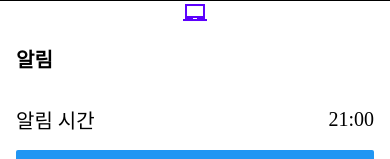
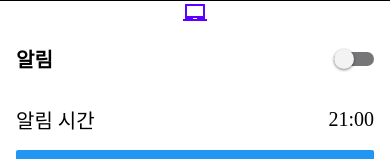
Before and after one commit to KimBeomGi/haruDiary, a React Native app in the folder haruDiary/Frontend/haruDiary/: screen /AlarmSet in a window 390 px wide. Shown: the top 159 px of the page. Built offline with nearby package versions, Linux system fonts and the light colour scheme.

Commit message:
"asycnStorage에 alaram 설정여부 저장"

```diff
--- a/haruDiary/Frontend/haruDiary/src/asyncStorage/asyncStorage.ts
+++ b/haruDiary/Frontend/haruDiary/src/asyncStorage/asyncStorage.ts
@@ -97,10 +97,11 @@ export const whatFSValueGet = async () => {
 };
 
 // 알림 시간 저장
-export const whenAlarmTimeSet = async (value1:number) => {
+export const whenAlarmTimeSet = async (value1:number, value2:boolean) => {
   try {
     const value = {
       theDate : value1,
+      isAlaramEnabled : value2
     }
     const jsonValue = JSON.stringify(value);
     await AsyncStorage.setItem('whenAlarmTime', jsonValue);
@@ -117,7 +118,7 @@ export const whenAlarmTimeGet = async () => {
     const jsonValue = await AsyncStorage.getItem('whenAlarmTime');
     if(jsonValue === null){
       const now = new Date()
-      whenAlarmTimeSet(now.getTime())
+      whenAlarmTimeSet(now.getTime(), true)
       whenAlarmTimeGet()
     }else{
       return JSON.parse(jsonValue);
--- a/haruDiary/Frontend/haruDiary/src/screens/setting/AlarmSetScreen.tsx
+++ b/haruDiary/Frontend/haruDiary/src/screens/setting/AlarmSetScreen.tsx
@@ -1,6 +1,6 @@
 import { useFocusEffect, useNavigation } from '@react-navigation/native';
 import React, { useState } from 'react';
-import { SafeAreaView, Text, View, Button, StyleSheet, ScrollView, TouchableOpacity } from 'react-native';
+import { SafeAreaView, Text, View, Button, StyleSheet, ScrollView, TouchableOpacity, Switch } from 'react-native';
 import { NativeStackNavigationProp } from '@react-navigation/native-stack';
 import { RootStackParamList } from '../../navigations/AppNavigator'; // RootStackParamList를 가져옵니다.
 
@@ -36,16 +36,26 @@ function AlarmSetScreen(): React.JSX.Element {
   const [time, setTime] = useState("21:00")
   const [dateTimeMode, setDateTimeMode] = useState<'time'|'date'>('time');
   // const [show, setShow] = useState(false);
+  // 알림 토글
+  const [isAlarmEnabled, setIsAlarmEnabled] = useState(false); // 토글 상태
+  const [triggerId, setTriggerId] = useState<string | null>(null); // 예약된 알림의 triggerId
 
-  const onChange = (event:DateTimePickerEvent, selectedDate: Date|undefined) => {
+  const handleAlarmTime = (event:DateTimePickerEvent, selectedDate: Date|undefined) => {
     const currentDate = selectedDate;
     setIsAlarmSetOpen(false)
     if(currentDate){
       setDate(currentDate);
       setTime(currentDate.toTimeString().slice(0,5))
-      whenAlarmTimeSet(selectedDate.getTime())// 선택한 Date getTime으로 unix 타임스탬프로 변환후 저장하기
+      whenAlarmTimeSet(selectedDate.getTime(), isAlarmEnabled)// 선택한 Date getTime으로 unix 타임스탬프로 변환후 저장하기
     }
   };
+
+  const handleIsAlarmEnabled = () => {
+    const tmp = !isAlarmEnabled
+    setIsAlarmEnabled(tmp)
+    whenAlarmTimeSet(date.getTime(), tmp)
+  }
+
 
   useFocusEffect(
     React.useCallback(() => {
@@ -58,6 +68,7 @@ function AlarmSetScreen(): React.JSX.Element {
         if (value) {
           setDate(new Date(value.theDate))  // unix 타임스탬프로 변환해서 저장한 것을 다시 Date형식으로 변환
           setTime(new Date(value.theDate).toTimeString().slice(0,5))
+          setIsAlarmEnabled(value.isAlaramEnabled)
           // setIsCheck(true)  // value가 들어온 후에 렌더링하기 위함.
         }
       };
@@ -96,6 +107,19 @@ function AlarmSetScreen(): React.JSX.Element {
       name: 'Default Channel',
     });
 
+    // Required for iOS
+    // See https://notifee.app/react-native/docs/ios/permissions
+    await notifee.requestPermission();
+
+    // const notificationId = await notifee.displayNotification({
+    //   id: '123',
+    //   title: 'Notification Title',
+    //   body: 'Main body content of the notification',
+    //   android: {
+    //     channelId,
+    //   },
+    // });
+
     // Display a notification
     await notifee.displayNotification({
       title: '일기 작성 시간!',  //Notification Title
@@ -131,7 +155,14 @@ function AlarmSetScreen(): React.JSX.Element {
           </Text>
           {/* 토글 버튼 */}
           <View>
-
+            <Switch
+              trackColor={{false: '#767577', true: '#81b0ff'}}
+              thumbColor={isAlarmEnabled ? '#b485ff' : '#f4f3f4'}
+              ios_backgroundColor="#3e3e3e"
+              // onValueChange={() => setIsAlarmEnabled(previousState => !previousState)}
+              onValueChange={() => handleIsAlarmEnabled()}
+              value={isAlarmEnabled}
+            />
           </View>
         </View>
         <TouchableOpacity
@@ -165,7 +196,7 @@ function AlarmSetScreen(): React.JSX.Element {
           value={date}
           mode={dateTimeMode}
           is24Hour={true}
-          onChange={(event, date) => {onChange(event, date)}}
+          onChange={(event, date) => {handleAlarmTime(event, date)}}
           display="default"
         />
       )}
```
